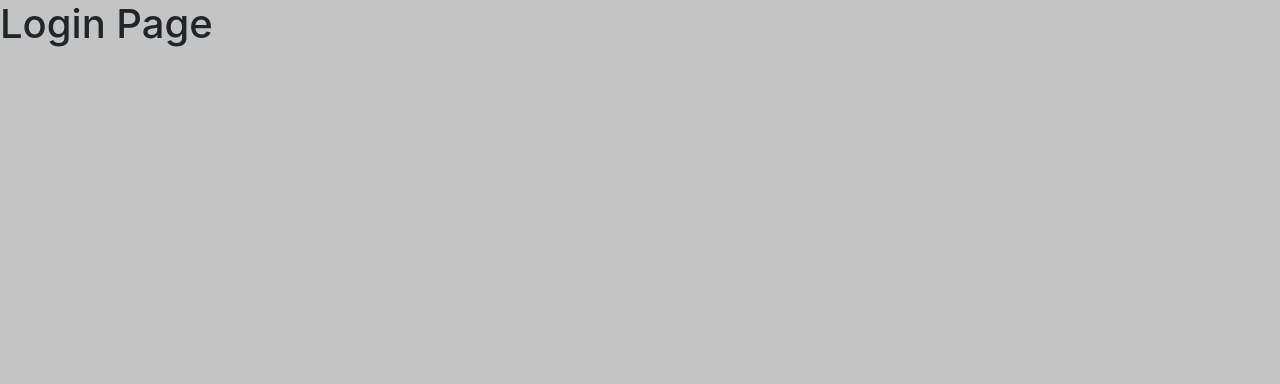
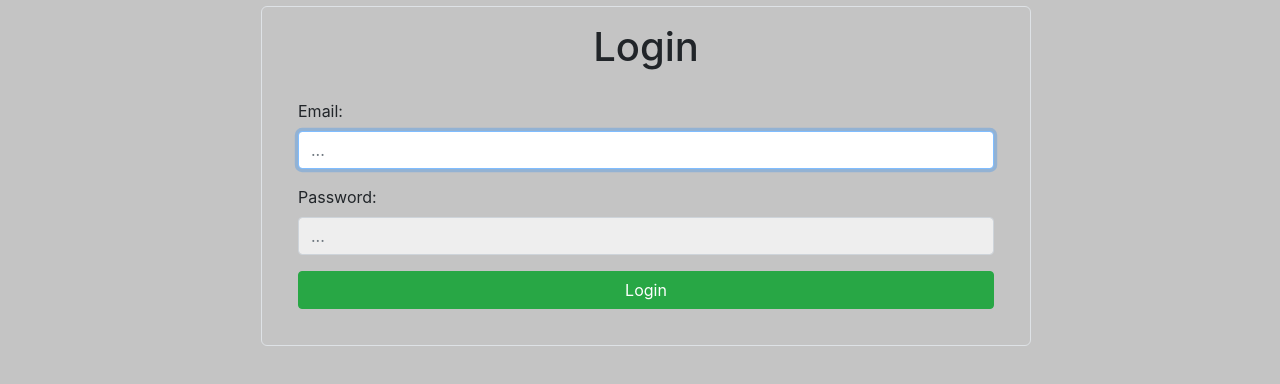
Before and after one commit to ammarhz/vue-learning, a Vue app: page /login in a window 1280 px wide. Shown: the top 384 px of the page. Built offline with nearby package versions, Linux system fonts and the light colour scheme.

Commit message:
added store

```diff
--- /dev/null
+++ b/src/components/LoginForm.vue
@@ -0,0 +1,78 @@
+<template>
+  <div class="container-fluid">
+    <div class="w-100 p-3 border">
+      <div class="text-center">
+        <h1>Login</h1>
+      </div>
+      <form @submit.prevent="login" class="card-body">
+        <div class="form-group">
+          <label for="email" class="control-label">Email:</label>
+          <input v-model="User.email" id="email" class="input-md textInput form-control" type="email" autofocus="autofocus" tabindex="1" placeholder="..." required @input="isDisplaying"/>
+        </div>
+        <div class="form-group">
+          <label for="password" class="control-label">Password:</label>
+          <input v-model="User.password" id="password" class="input-md textInput form-control" type="password" autofocus="autofocus" tabindex="2" placeholder="..." required @input="isDisplaying"/>
+        </div>
+        <div v-show="showAlert" v-bind:class="getUserData">
+          <p class="alert alert-success" v-if="userNameFromStore !=''">Welcome {{ userNameFromStore }}</p>
+          <p class="alert alert-danger" v-else>User Does Not Exist</p>
+        </div>
+        <button id="submit" type="submit" class="btn btn-block btn-success">Login</button>
+      </form>
+    </div>
+  </div>
+</template>
+
+<script>
+export default {
+  name: 'SignUpForm',
+  data() {
+    return {
+      User: {
+        email: '',
+        password: '',
+      },
+      showAlert: false,
+      userData: this.$store.getters.getUserData,
+      userNameFromStore: '',
+    };
+  },
+  methods: {
+    login() {
+      this.$data.showAlert = true;
+    },
+    isDisplaying() {
+      this.$data.showAlert = false;
+    },
+  },
+  computed: {
+    getUserData() {
+      for (let i = 0; i<this.$data.userData.length; i++) {
+        if (this.$data.userData[i].email === this.$data.User.email) {
+          this.$data.userNameFromStore = this.$data.userData[i].firstName;
+          break;
+        }
+        this.$data.userNameFromStore = '';
+      }
+    },
+  },
+};
+</script>
+
+<style lang="scss" scoped>
+  .container-fluid {
+    width: 800px;
+  }
+  .border {
+    display: inline-block;
+    min-width: 200px;
+    width: auto;
+    height: auto;
+    margin: 6px;
+    border: 1px solid #868686;
+    border-radius: 6px;
+  }
+  input {
+    background-color: #eee;
+  }
+</style>
--- a/src/store.js
+++ b/src/store.js
@@ -5,7 +5,35 @@ Vue.use(Vuex);
 
 export default new Vuex.Store({
   state: {
-
+    status: '',
+    userData: [
+      {
+        firstName: 'Faizah',
+        lastName: 'Ali',
+        email: 'faizah@email.com',
+        password: '123456',
+        confirmPassword: '123456',
+      },
+      {
+        firstName: 'Ammar',
+        lastName: 'Hassan',
+        email: 'ammar@email.com',
+        password: '123456',
+        confirmPassword: '123456',
+      },
+      {
+        firstName: 'Anam',
+        lastName: 'Batool',
+        email: 'anam@email.com',
+        password: '123456',
+        confirmPassword: '123456',
+      },
+    ]
+  },
+  getters: {
+    getUserData: (state) => {
+      return state.userData;
+    }
   },
   mutations: {
 
--- a/src/views/LoginPage.vue
+++ b/src/views/LoginPage.vue
@@ -1,13 +1,16 @@
 <template>
   <div>
-    <h1>Login Page</h1>
+    <LoginForm/>
   </div>
 </template>
 
 <script>
+import LoginForm from '../components/LoginForm.vue';
+
 export default {
   name: 'LoginPage',
   components: {
+    LoginForm,
   },
 };
 </script>
```
Also changed, not shown: 1 other file (tests, documents, lock files or other folders).
